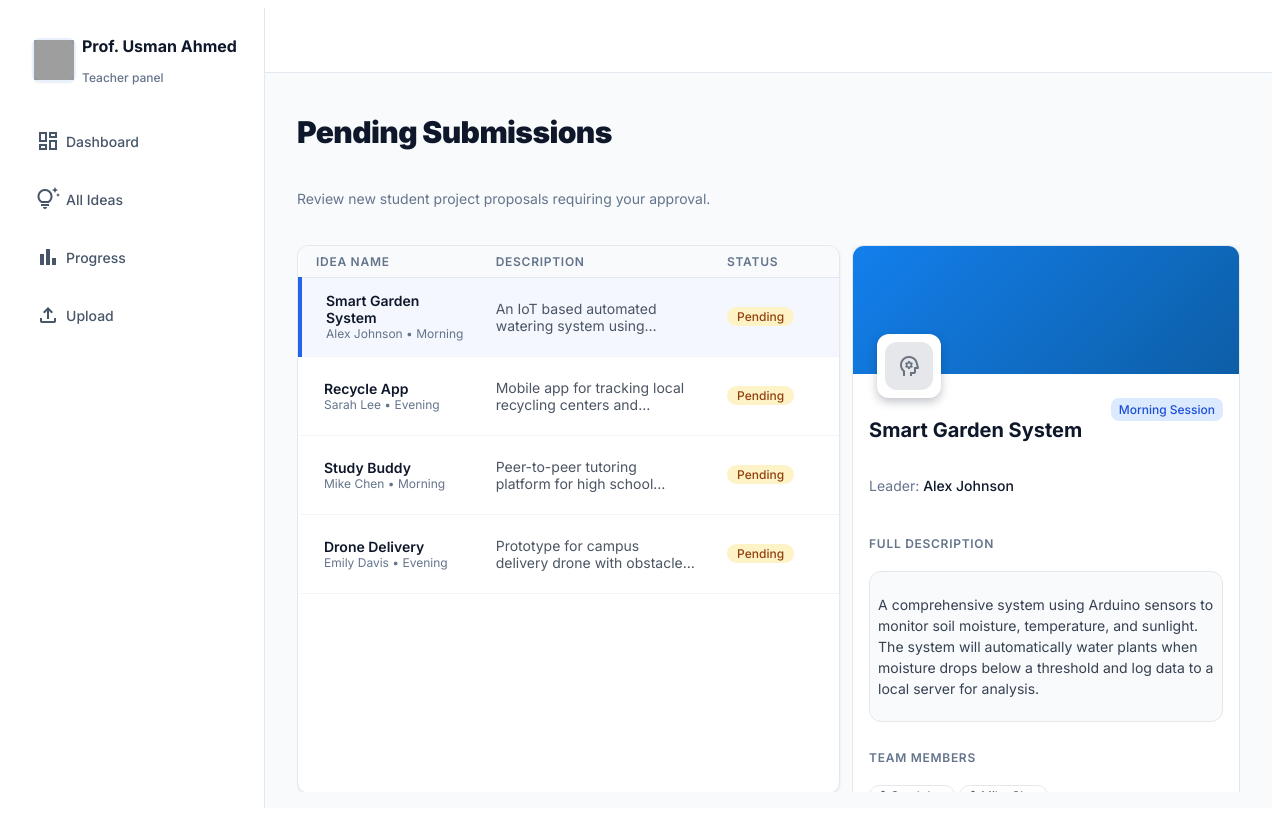
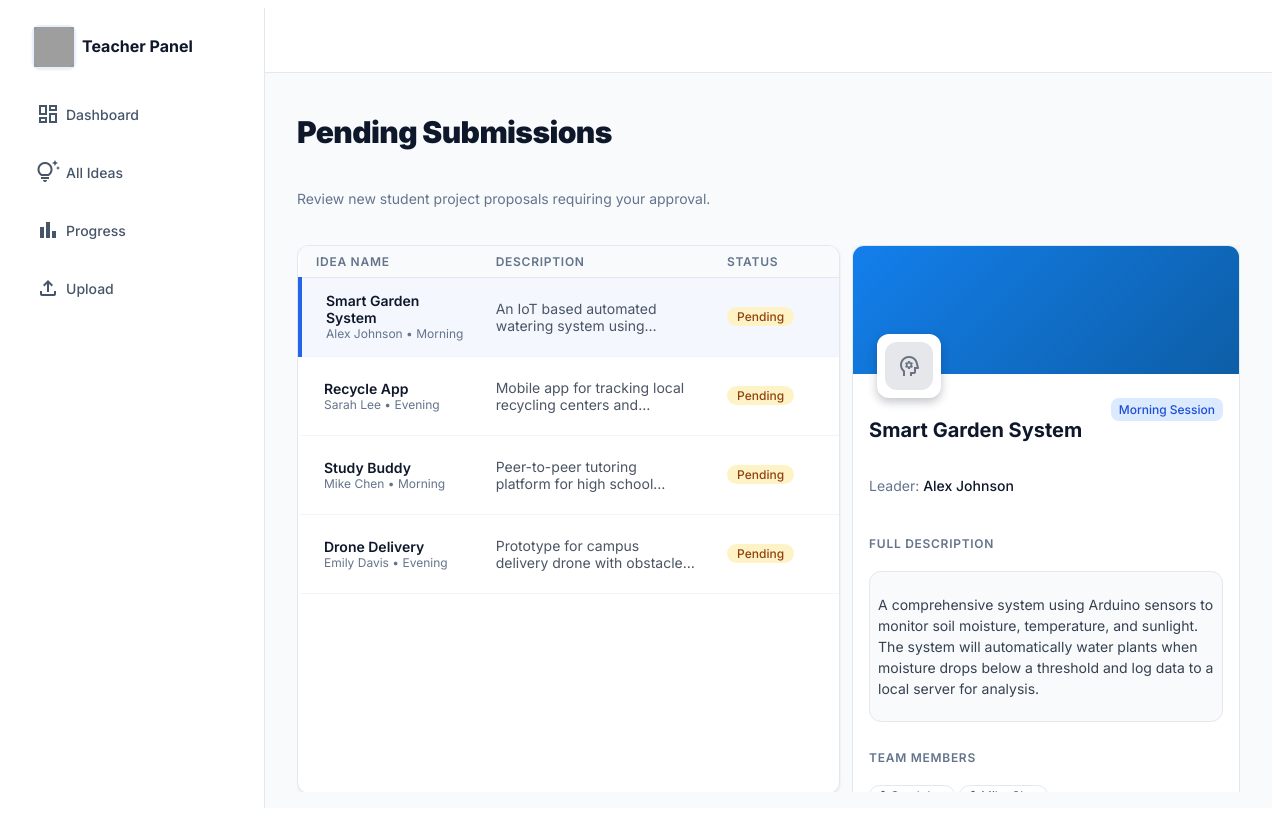
Before and after one commit to Nisha-Saleem/teacher-dashboard-main-P10, a React (Vite) app: page / in a window 1280 px wide. Built offline with nearby package versions, Linux system fonts and the light colour scheme; grey boxes are pictures that could not be loaded.

Commit message:
update sidebar top

```diff
--- a/App.jsx
+++ b/App.jsx
@@ -28,8 +28,8 @@ const Navigation = () => {
               style={{ backgroundImage: 'url("https://picsum.photos/200")' }}
             ></div>
             <div className="user-info">
-              <h1>Prof. Usman Ahmed</h1>
-              <p>Teacher panel</p>
+              <h1>Teacher Panel</h1>
+
             </div>
           </div>
           {/* Navigation */}
```
